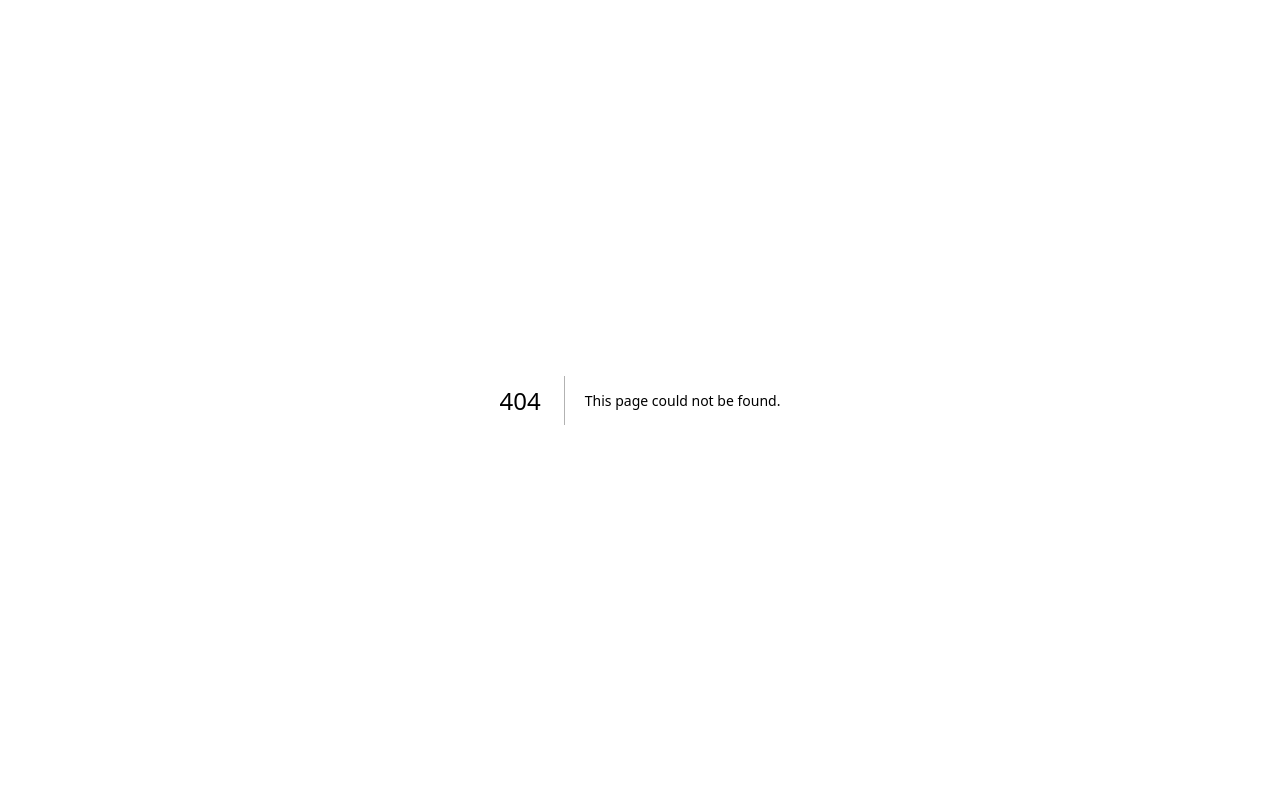
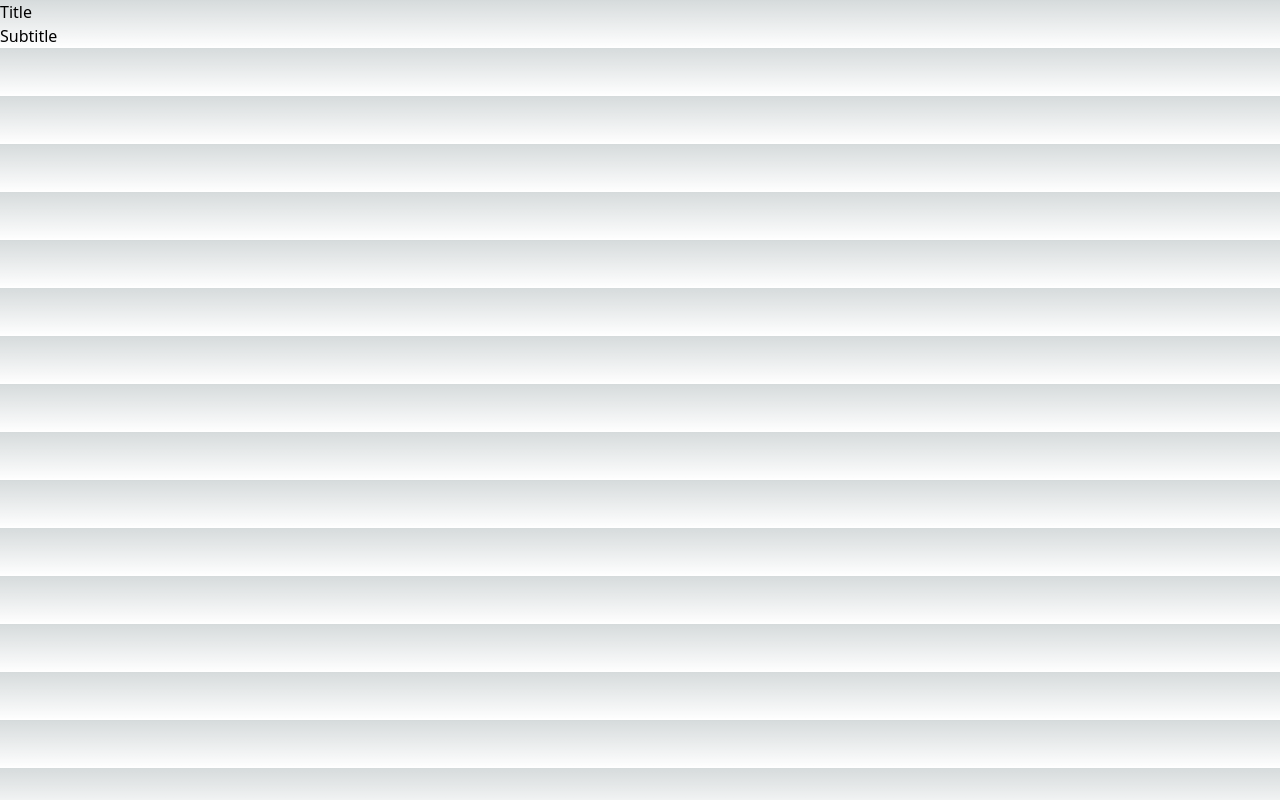
Before and after one commit to SamillyNunes/nextjs-exercises, a Next.js app: page /bases/fragment in a window 1280 px wide. Before the commit this address had no page. Built offline with nearby package versions, Linux system fonts and the light colour scheme.

Commit message:
study: using react fragment

```diff
--- /dev/null
+++ b/pages/bases/fragment.jsx
@@ -0,0 +1,10 @@
+import React from "react";
+
+export default function fragment(){
+    return (
+        <React.Fragment>
+            <h1>Title</h1>
+            <h2>Subtitle</h2>
+        </React.Fragment>
+    );
+}
--- /dev/null
+++ b/pages/bases/fragment2.jsx
@@ -0,0 +1,8 @@
+export default function fragment(){
+    return (
+        <>
+            <h1>Title</h1>
+            <h2>Subtitle</h2>
+        </>
+    );
+}
```
